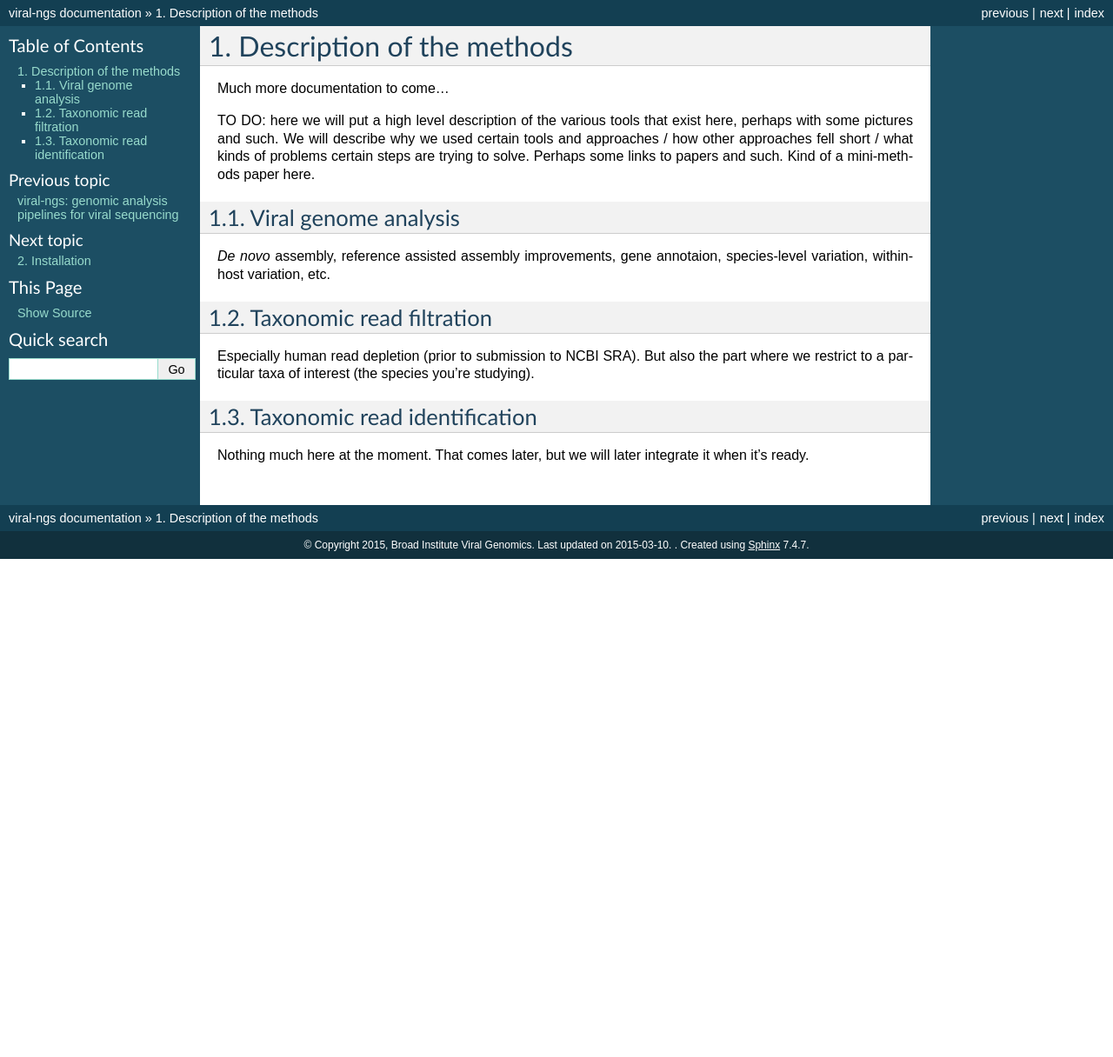
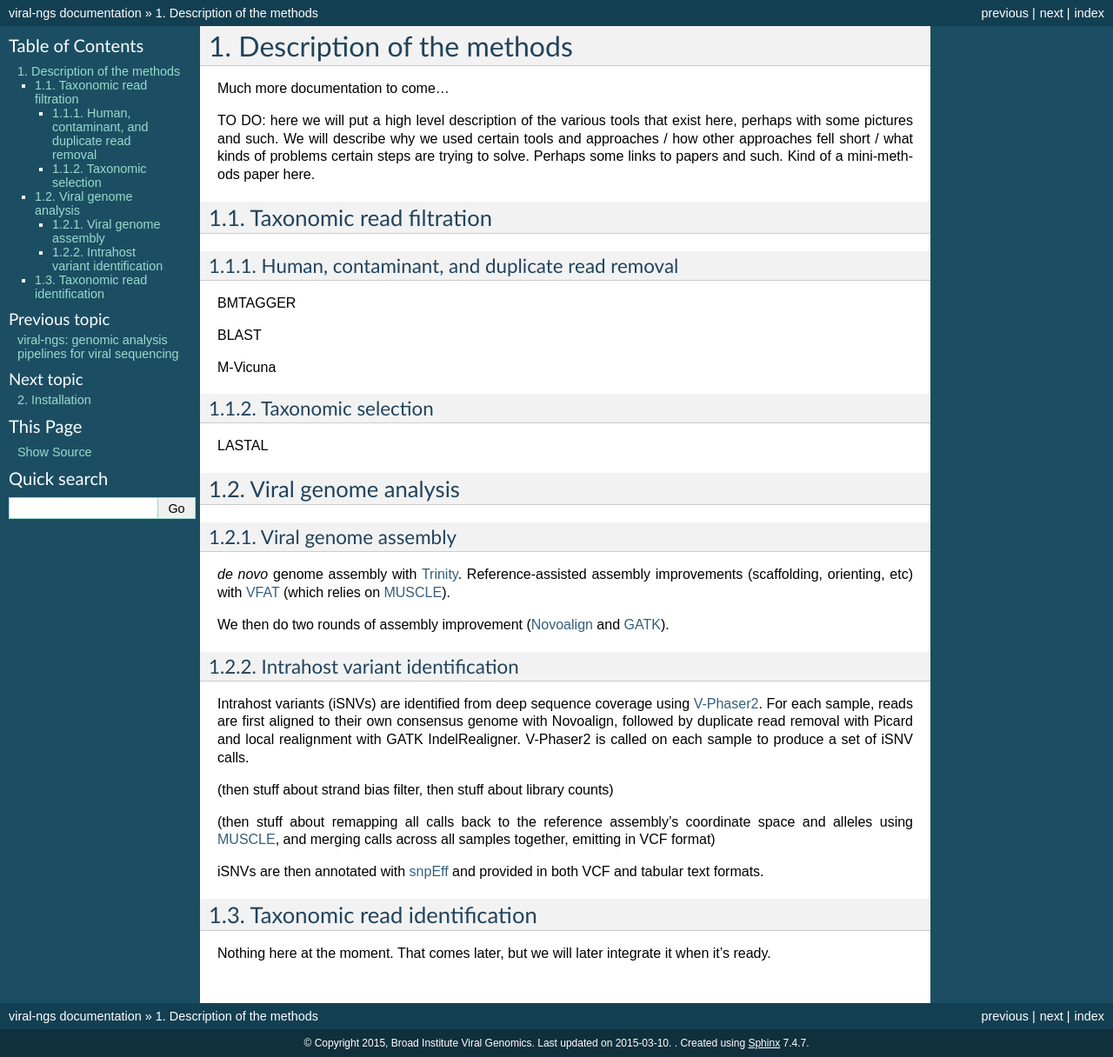
Before and after one commit to broadinstitute/viral-ngs, a Sphinx documentation site: the page built from docs/description.rst, in a window 1280 px wide. Shown: the whole page at 87% size. Built offline with Sphinx 7.4.7, drawn with Linux system fonts in a browser that asks for light colours; formulas are drawn with MathJax 3; before the commit the page ends 900 px from its top, so only the background shows below that.

Commit message:
some docs updates

```diff
--- a/docs/description.rst
+++ b/docs/description.rst
@@ -9,24 +9,72 @@ used certain tools and approaches / how other approaches fell short / what
 kinds of problems certain steps are trying to solve.  Perhaps some links to
 papers and such.  Kind of a mini-methods paper here.
 
+Taxonomic read filtration
+-------------------------
+
+
+Human, contaminant, and duplicate read removal
+~~~~~~~~~~~~~~~~~~~~~~~~~~~~~~~~~~~~~~~~~~~~~~
+
+BMTAGGER
+
+BLAST
+
+M-Vicuna
+
+
+Taxonomic selection
+~~~~~~~~~~~~~~~~~~~
+
+LASTAL
+
 
 Viral genome analysis
 ---------------------
 
-*De novo* assembly, reference assisted assembly improvements,
-gene annotaion, species-level variation, within-host variation, etc.
+Viral genome assembly
+~~~~~~~~~~~~~~~~~~~~~
+
+*de novo* genome assembly with Trinity_.  Reference-assisted
+assembly improvements (scaffolding, orienting, etc) with
+VFAT_ (which relies on MUSCLE_).
+
+We then do two rounds of assembly improvement (Novoalign_ and GATK_).
+
+.. _Trinity: http://trinityrnaseq.github.io/
+.. _VFAT: http://www.broadinstitute.org/scientific-community/science/projects/viral-genomics/v-fat
+.. _Novoalign: http://www.novocraft.com/products/novoalign/
+.. _GATK: https://www.broadinstitute.org/gatk/
 
 
-Taxonomic read filtration
--------------------------
+Intrahost variant identification
+~~~~~~~~~~~~~~~~~~~~~~~~~~~~~~~~
 
-Especially human read depletion (prior to submission to NCBI SRA).
-But also the part where we restrict to a particular taxa of interest
-(the species you're studying).
+Intrahost variants (iSNVs) are identified from deep sequence coverage
+using `V-Phaser2 <http://dx.doi.org/10.1186/1471-2164-14-674>`_.
+For each sample, reads are first aligned to their own consensus
+genome with Novoalign, followed by duplicate read removal with Picard and
+local realignment with GATK IndelRealigner. V-Phaser2 is called on
+each sample to produce a set of iSNV calls.
+
+(then stuff about strand bias filter, then stuff about library
+counts)
+
+(then stuff about remapping all calls back to the reference assembly's
+coordinate space and alleles using MUSCLE_, and merging calls across all
+samples together, emitting in VCF format)
+
+iSNVs are then annotated with snpEff_ and provided in both VCF and tabular
+text formats.
+
+.. _snpEff: http://snpeff.sourceforge.net/
+.. _MUSCLE: http://www.drive5.com/muscle/
+
+
 
 
 Taxonomic read identification
 -----------------------------
 
-Nothing much here at the moment. That comes later, but we will later
+Nothing here at the moment. That comes later, but we will later
 integrate it when it's ready.
```
